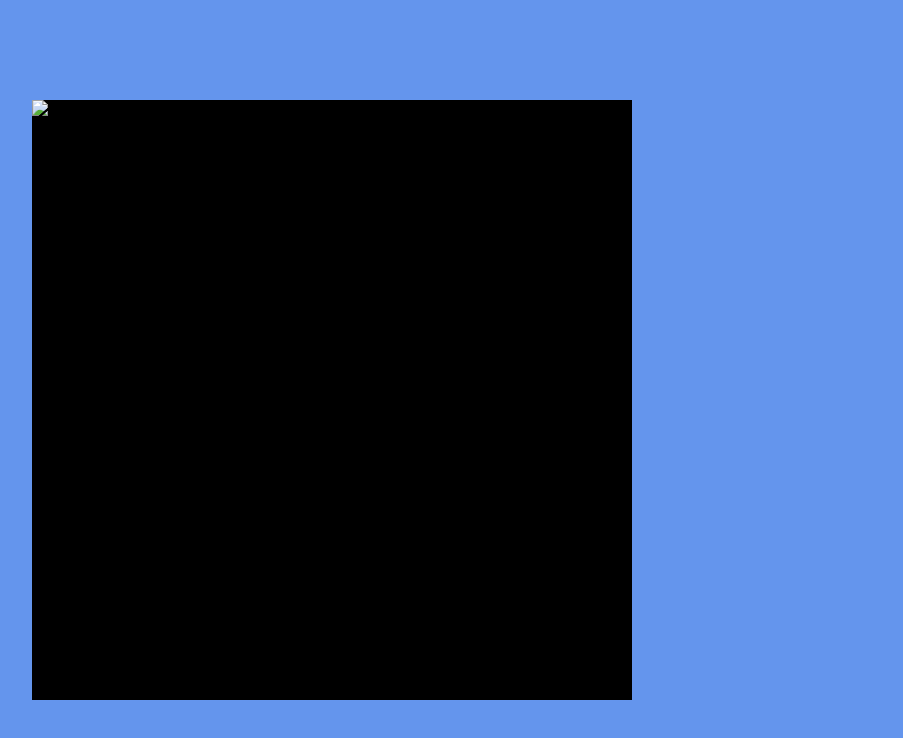
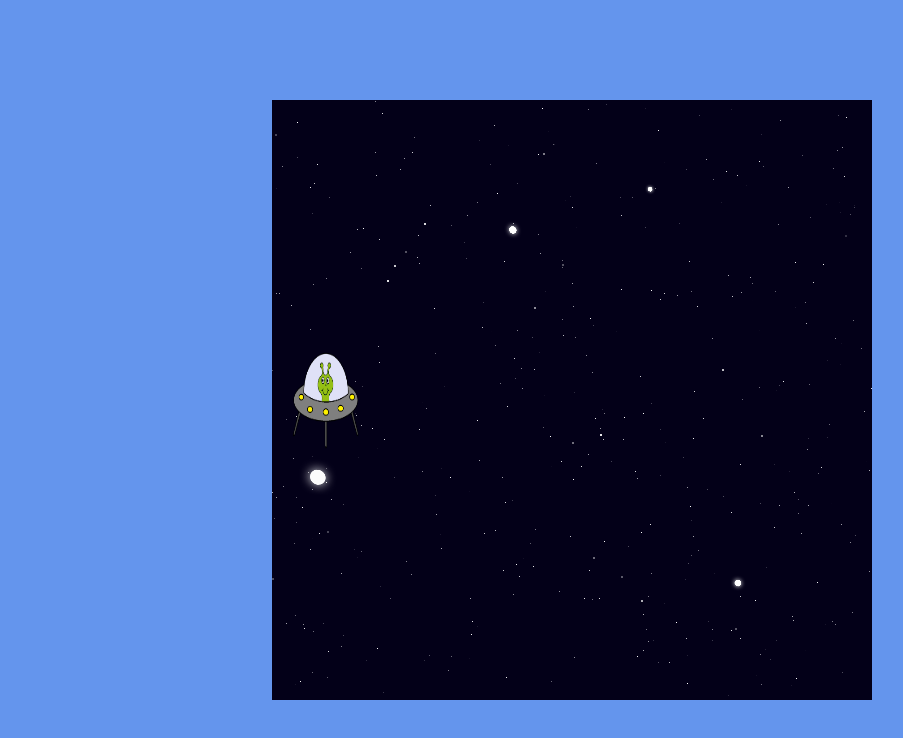
Before and after one commit to Stobertonf/space-shooter, a plain HTML site: page index.html in a window 1280 px wide. Shown: the whole page, without its empty margins (68-971 px from the left). Drawn offline with Linux system fonts and the light colour scheme.

Commit message:
feat:(fixe): styles and images.

```diff
--- a/css/style.css
+++ b/css/style.css
@@ -1,6 +1,6 @@
 body {
   height: 100vh;
-  width: 100vh;
+  width: 100%;
   display: flex;
   justify-content: center;
   align-items: center;
@@ -12,7 +12,7 @@ body {
 
 #main-play-area {
   background-color: black;
-  background-image: url(../imgs/spacer.png);
+  background-image: url(../imgs/space.png);
   height: 600px;
   width: 600px;
 }
--- a/index.html
+++ b/index.html
@@ -9,7 +9,7 @@
 </head>
 <body>
     <div id="main-play-area">
-        <img src="./img.hero.png" alt="hero">
+        <img class="player-shooter" src="imgs/hero.png" alt="hero">
     </div>
     <script type="text/javascript" script="script.js"></script>
 </body>
```
